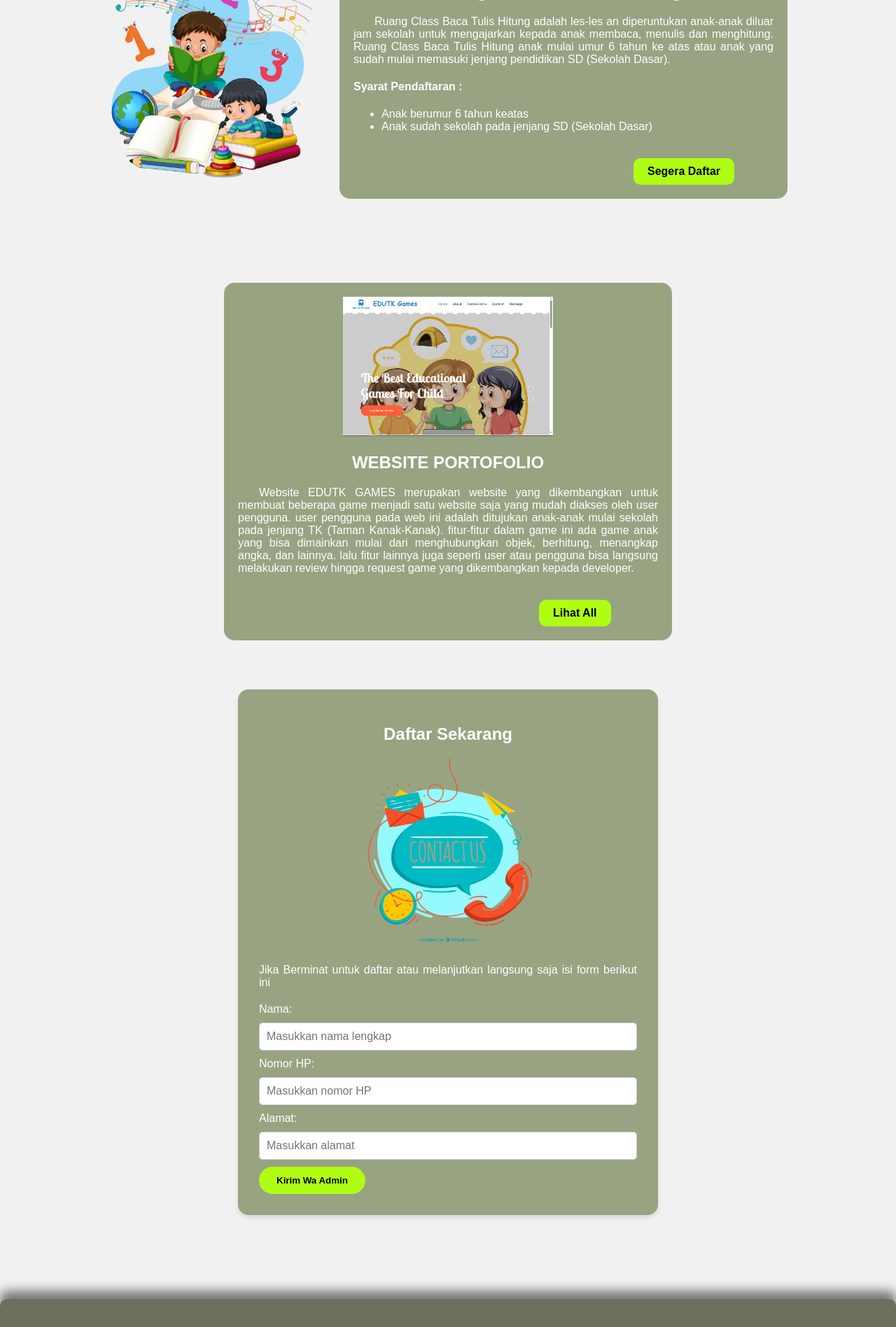
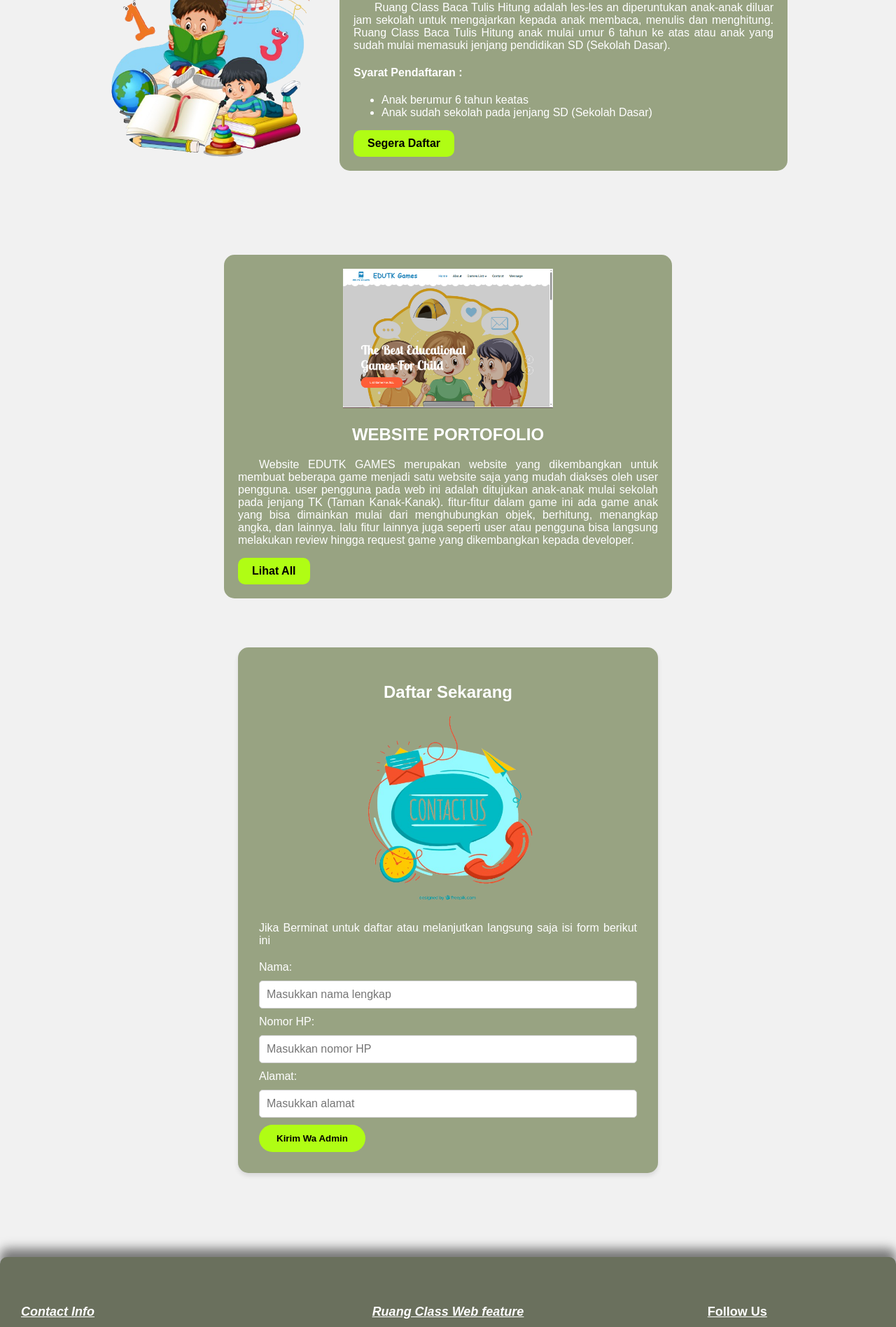
Before and after one commit to Rasio09/Ruang-Class-Web, a PHP site: page / in a window 1280 px wide. Shown: the part 1448-3344 px from the top of the page at 70% size. Run offline with PHP 8.4, Linux system fonts and the light colour scheme.

Commit message:
update index

```diff
--- a/css/style.css
+++ b/css/style.css
@@ -257,14 +257,10 @@ body {
             .navbar .toggle-btn {
                 display: block;
             }
-            h3.followUs{
-                margin-left:166px;
-            }
+
         }
         @media (min-width: 600px){
-            h3.followUs{
-                margin-left:130px;
-            }
+            /* code  */
         }
 
         /* Responsif untuk layar kecil */
--- a/index.php
+++ b/index.php
@@ -20,7 +20,7 @@ require("header.php");
                 <p style="text-align: justify; text-indent: 30px; margin-top: 0; margin-bottom: 10px;">
                 Namun tidak menutup kemungkinan juga web ini dikembangkan juga untuk mewadahi anak-anak yang ingin terjun ke pemrograman website. Dimana anak-anak mulai dari usia 10 tahun ke atas.
                 </p>
-            <a href="daftar.php" class="contact-btn" style="margin-top: 20px; margin-left: 400px;">Contact Me</a>
+            <a href="daftar.php" class="contact-btn" >Contact Me</a>
         </div>
     </div>
 
@@ -44,7 +44,7 @@ require("header.php");
                 <li>Wajib memiliki laptop sendiri</li>
                 <li>Mulai anak berumur 10 tahun keatas</li>
             </ul>
-            <a href="daftar.php" class="contact-btn" style="margin-top: 20px; margin-left: 400px;">Segera Daftar</a>
+            <a href="daftar.php" class="contact-btn">Segera Daftar</a>
         </div>
     </div>
 
@@ -60,7 +60,7 @@ require("header.php");
                 <li>Anak berumur 6 tahun keatas</li>
                 <li>Anak sudah sekolah pada jenjang SD (Sekolah Dasar)</li>
             </ul>
-            <a href="daftar.php" class="contact-btn" style="margin-top: 20px; margin-left: 400px;">Segera Daftar</a>
+            <a href="daftar.php" class="contact-btn">Segera Daftar</a>
         </div>
     </div>
 
@@ -73,7 +73,7 @@ require("header.php");
             <p style="text-align: justify; text-indent: 30px;">
                 Website EDUTK GAMES merupakan website yang dikembangkan untuk membuat beberapa game menjadi satu website saja yang mudah diakses oleh user pengguna. user pengguna pada web ini adalah ditujukan anak-anak mulai sekolah pada jenjang TK (Taman Kanak-Kanak). fitur-fitur dalam game ini ada game anak yang bisa dimainkan mulai dari menghubungkan objek, berhitung, menangkap angka, dan lainnya. lalu fitur lainnya juga seperti user atau pengguna bisa langsung melakukan review hingga request game yang dikembangkan kepada developer.
             </p>
-            <a href="portofolio.php" class="contact-btn" style="margin-top: 20px; margin-left: 430px;">Lihat All</a>
+            <a href="portofolio.php" class="contact-btn">Lihat All</a>
         </div>
     </div>
 
```
